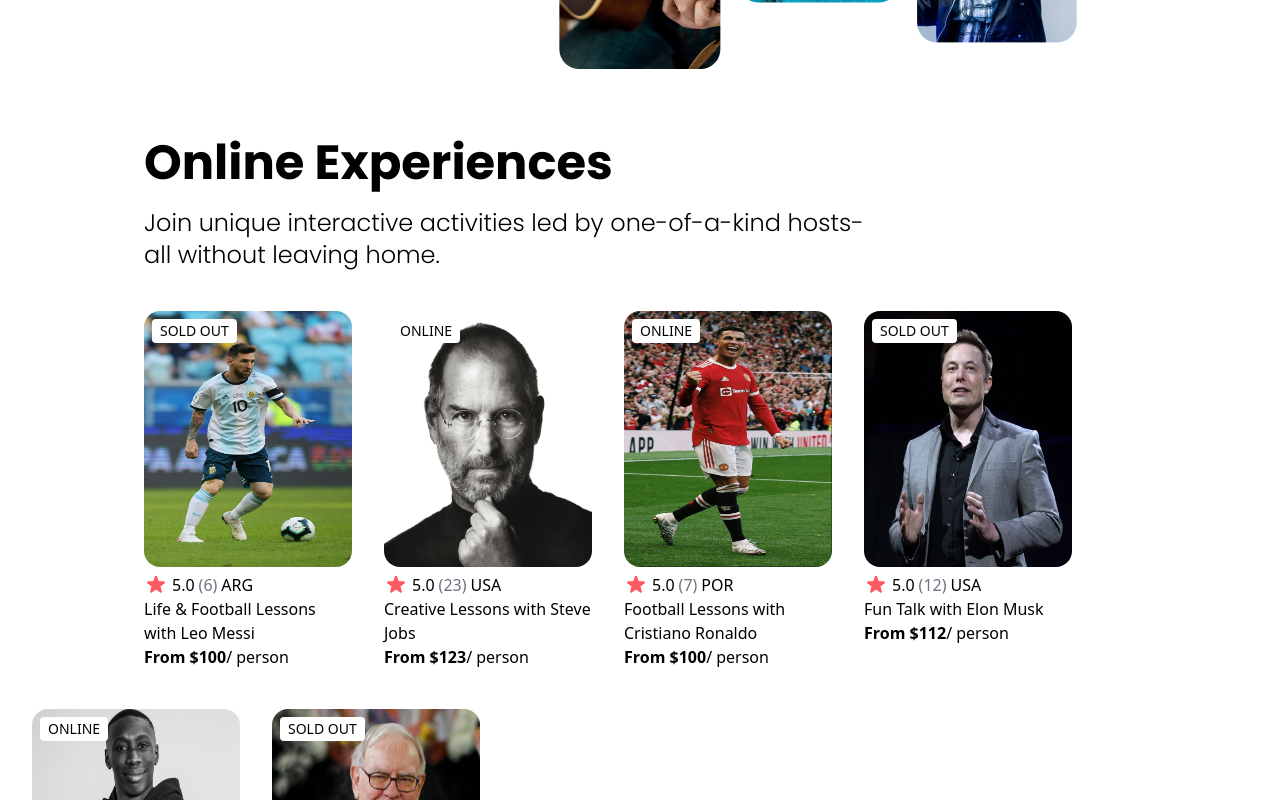
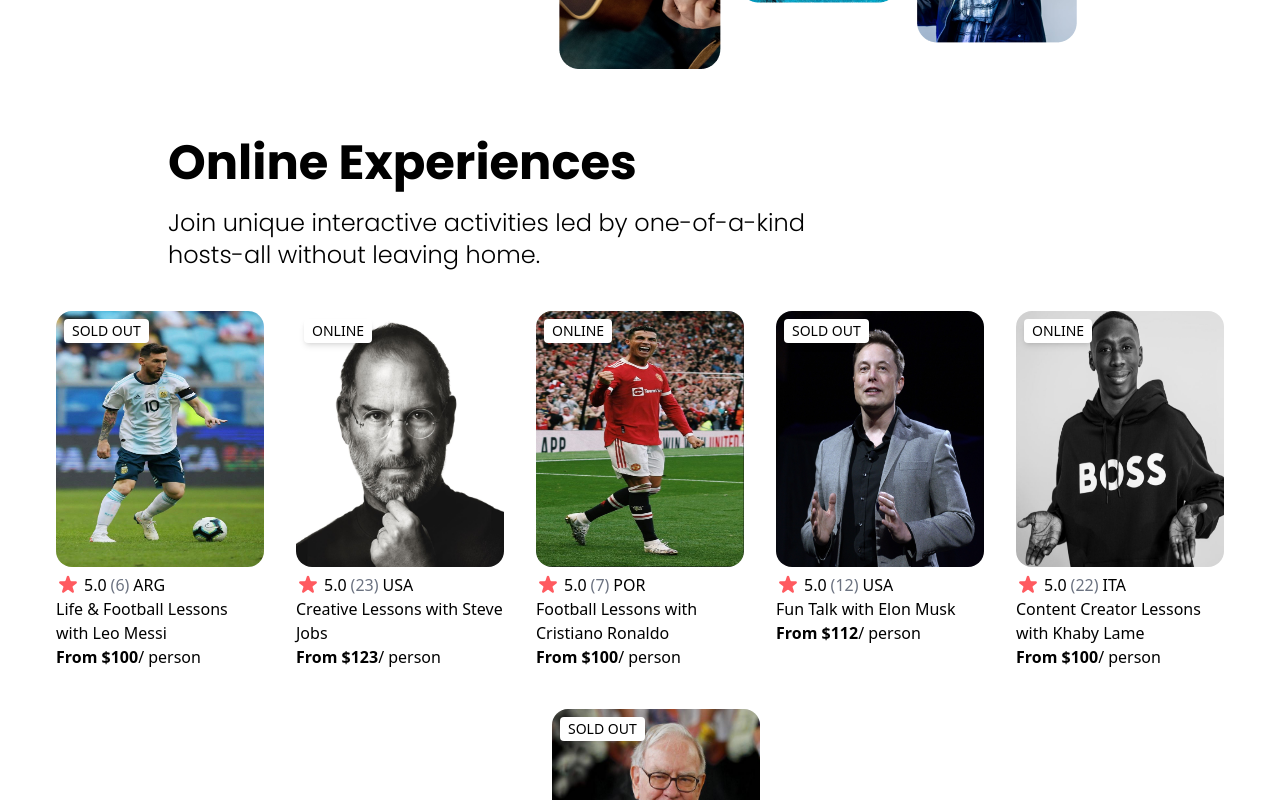
Before and after one commit to johncanero/airbnb-clone, a Next.js app: page / in a window 1280 px wide. Shown: the part 580-1380 px from the top of the page. Built offline with nearby package versions, Linux system fonts and the light colour scheme.

Commit message:
Modify Styling, Margin Auto

```diff
--- a/components/Card.js
+++ b/components/Card.js
@@ -14,11 +14,11 @@
 const Card = () => {
   return (
     <div>
-        <div className='mb-12 md:flex md:flex-wrap lg:flex lg:flex-wrap'>
+        <div className='mb-12 md:flex md:flex-wrap md:justify-center lg:flex lg:flex-wrap lg:justify-center'>
 
            <Link href='https://messi.com/en/' passHref>
                 <a target="_blank" rel="noopener noreferrer">
-                    <div className='md:ml-12 md:w-52 lg:ml-36 lg:w-52'>
+                    <div className='md:w-52 lg:w-52'>
                         <CardProps
                             img={LionelMessi}
                             rating="5.0"
@@ -68,7 +68,7 @@
 
             <Link href='https://www.tesla.com/' passHref>
                 <a target="_blank" rel="noopener noreferrer">
-                    <div className='hidden sm:block md:ml-12 md:w-52 lg:ml-8 lg:w-52'>
+                    <div className='hidden sm:block md:w-52 lg:ml-8 lg:w-52'>
                         <CardProps
                             img={ElonMusk}
                             rating="5.0"
--- a/components/CardProps.js
+++ b/components/CardProps.js
@@ -15,7 +15,7 @@
     <div>
         <div className="mt-10 bg-white rounded-lg grid justify-center">
             <div>
-                {badgeText && <div class="bg-white text-black text-sm font-medium mt-2 ml-2 px-2 py-0.5 rounded absolute z-10">{badgeText}</div>}
+                {badgeText && <div class="bg-white text-black text-sm font-medium mt-2 ml-2 px-2 py-0.5 rounded absolute z-10 shadow-md">{badgeText}</div>}
                 <Image
                     width={300}
                     height={370}
--- a/components/Hero.js
+++ b/components/Hero.js
@@ -20,7 +20,7 @@
         </div>
 
         {/* Hero Content */}
-        <div className='mt-10 px-8 md:px-12 lg:px-36 lg:mt-16'>
+        <div className='container mx-auto mt-10 px-8 md:px-12 lg:px-4  lg:mt-16'>
             <h1 className='font-bold text-xl text-center md:text-5xl md:text-left font-Poppins'>Online Experiences</h1>
             <p className='font-light text-center mt-5 md:text-left md:text-2xl md:pr-64 font-Poppins '>Join unique interactive activities led by one-of-a-kind hosts-all without leaving home.</p>
         </div>
```
